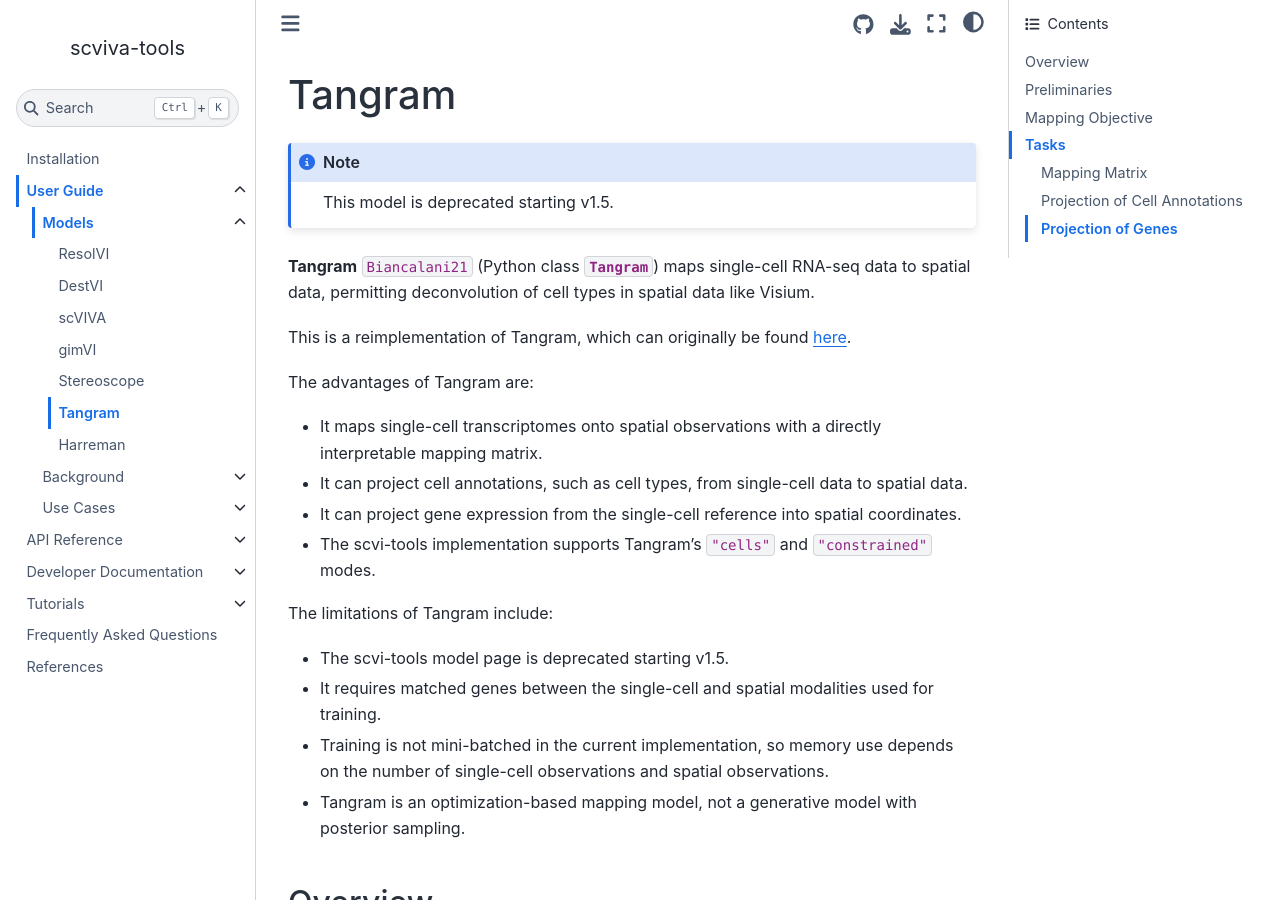
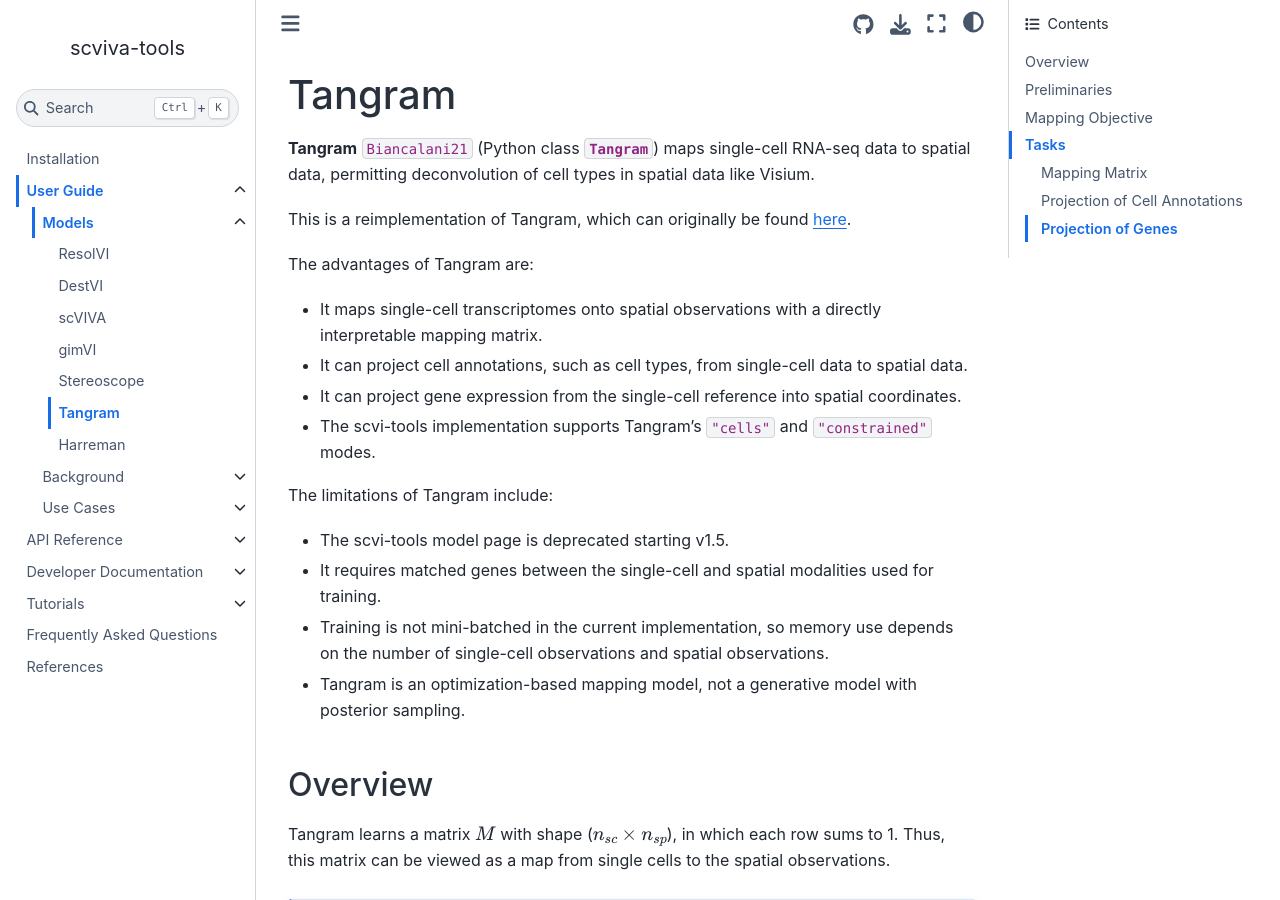
Before and after one commit to YosefLab/spatialvi-tools, a Sphinx documentation site: the page built from docs/user_guide/models/tangram.md, in a window 1280 px wide and 900 px high. Built offline with Sphinx 7.4.7 and the Sphinx Book theme 1.1.4, drawn with Linux system fonts in a browser that asks for light colours; pages that are not in the unit, such as notebooks, are missing from menus; cross-references to code outside the pages are shown as plain code; the version number is read from the project's files by our own code.

Commit message:
update reference

```diff
--- a/docs/user_guide/models/tangram.md
+++ b/docs/user_guide/models/tangram.md
@@ -1,8 +1,5 @@
 # Tangram
 
-:::{note}
-This model is deprecated starting v1.5.
-:::
 
 **Tangram** {cite:p}`Biancalani21` (Python class {class}`~scvi.external.Tangram`) maps single-cell RNA-seq data to spatial data, permitting deconvolution of cell types in spatial data like Visium.
 
```
